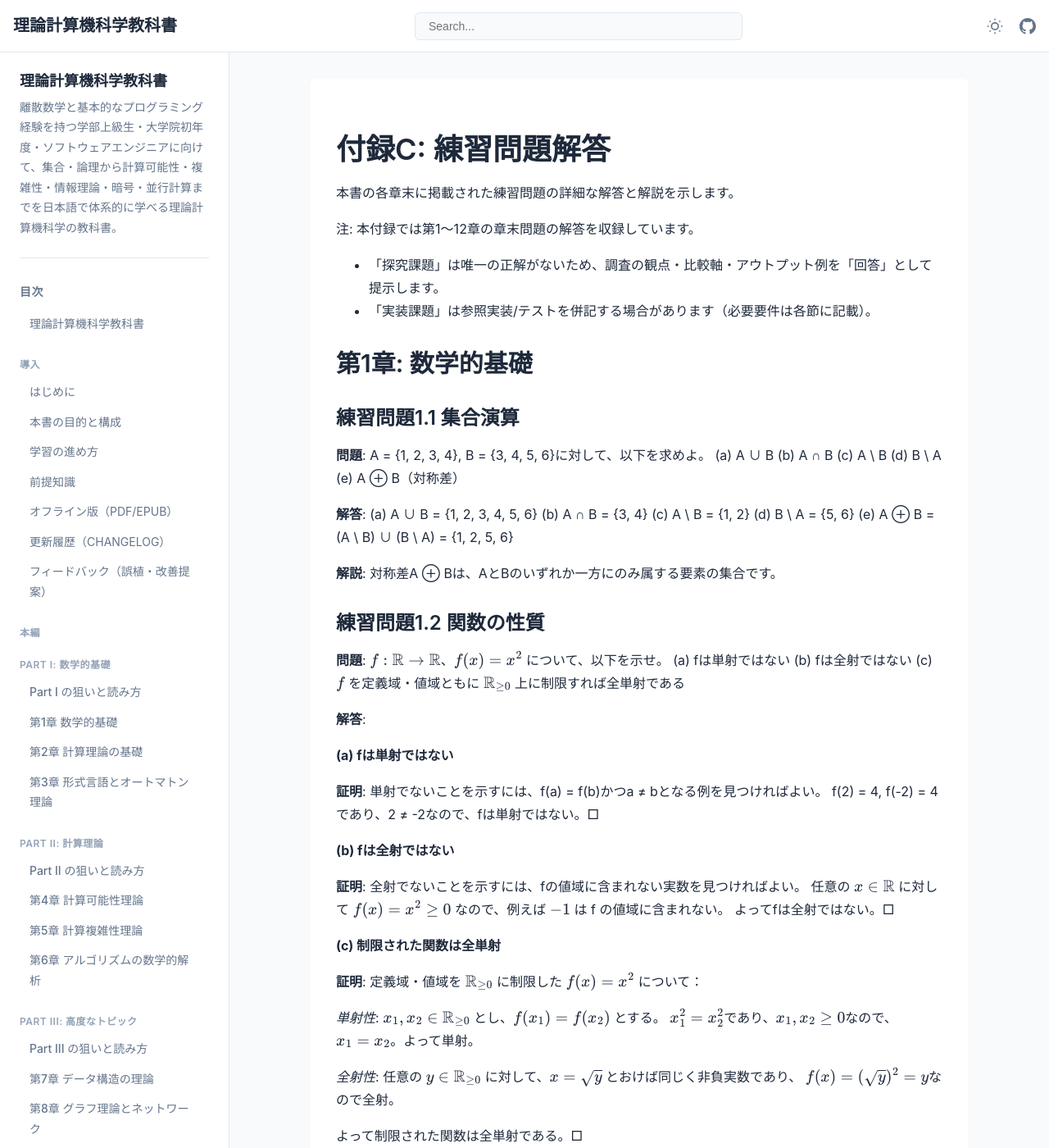
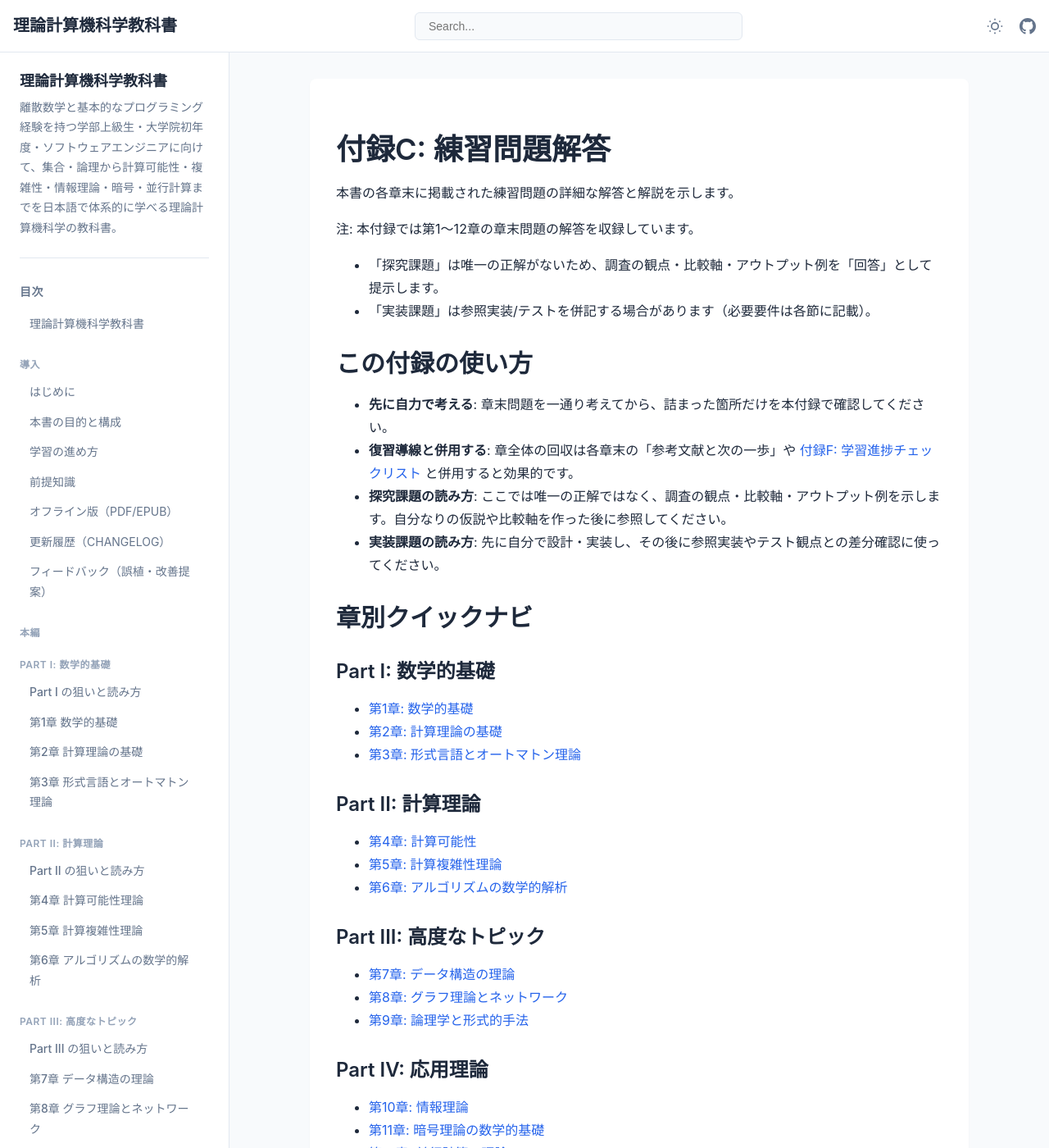
Before and after one commit to itdojp/theoretical-computer-science-textbook, a Jekyll site: the page built from docs/appendices/c.md, in a window 1280 px wide and 1400 px high. Shown: the whole window at 82% size. Built offline with Jekyll 4.4.1, drawn with Linux system fonts in a browser that asks for light colours.

Commit message:
Docs: add reader-facing Appendix C quick navigation

```diff
--- a/docs/appendices/c.md
+++ b/docs/appendices/c.md
@@ -10,6 +10,39 @@ layout: book
 注: 本付録では第1〜12章の章末問題の解答を収録しています。
 - 「探究課題」は唯一の正解がないため、調査の観点・比較軸・アウトプット例を「回答」として提示します。
 - 「実装課題」は参照実装/テストを併記する場合があります（必要要件は各節に記載）。
+
+## この付録の使い方
+
+- **先に自力で考える**: 章末問題を一通り考えてから、詰まった箇所だけを本付録で確認してください。
+- **復習導線と併用する**: 章全体の回収は各章末の「参考文献と次の一歩」や [付録F: 学習進捗チェックリスト]({{ '/appendices/f/' | relative_url }}) と併用すると効果的です。
+- **探究課題の読み方**: ここでは唯一の正解ではなく、調査の観点・比較軸・アウトプット例を示します。自分なりの仮説や比較軸を作った後に参照してください。
+- **実装課題の読み方**: 先に自分で設計・実装し、その後に参照実装やテスト観点との差分確認に使ってください。
+
+## 章別クイックナビ
+
+### Part I: 数学的基礎
+
+- [第1章: 数学的基礎](#ex-sol-ch1)
+- [第2章: 計算理論の基礎](#ex-sol-ch2)
+- [第3章: 形式言語とオートマトン理論](#ex-sol-ch3)
+
+### Part II: 計算理論
+
+- [第4章: 計算可能性](#ex-sol-ch4)
+- [第5章: 計算複雑性理論](#ex-sol-ch5)
+- [第6章: アルゴリズムの数学的解析](#ex-sol-ch6)
+
+### Part III: 高度なトピック
+
+- [第7章: データ構造の理論](#ex-sol-ch7)
+- [第8章: グラフ理論とネットワーク](#ex-sol-ch8)
+- [第9章: 論理学と形式的手法](#ex-sol-ch9)
+
+### Part IV: 応用理論
+
+- [第10章: 情報理論](#ex-sol-ch10)
+- [第11章: 暗号理論の数学的基礎](#ex-sol-ch11)
+- [第12章: 並行計算の理論](#ex-sol-ch12)
 
 ## 第1章: 数学的基礎 {#ex-sol-ch1}
 
--- a/docs/assets/search-data.json
+++ b/docs/assets/search-data.json
@@ -20,7 +20,7 @@
       "url": "/theoretical-computer-science-textbook/appendices/b/"
     },
     {
-      "excerpt": "付録C: 練習問題解答 本書の各章末に掲載された練習問題の詳細な解答と解説を示します。 注: 本付録では第1〜12章の章末問題の解答を収録しています。 - 「探究課題」は唯一の正解がないため、調査の観点・比較軸・アウトプット例を「回答」として提示します。 - 「実装課題」は参照実装/テストを併記する場合があります（必要要件は各節に記載）。 第1章: 数学的基礎 {#ex-sol-ch1} 練習問題1.1 集合演算 問題 : A = {1",
+      "excerpt": "付録C: 練習問題解答 本書の各章末に掲載された練習問題の詳細な解答と解説を示します。 注: 本付録では第1〜12章の章末問題の解答を収録しています。 - 「探究課題」は唯一の正解がないため、調査の観点・比較軸・アウトプット例を「回答」として提示します。 - 「実装課題」は参照実装/テストを併記する場合があります（必要要件は各節に記載）。 この付録の使い方 - 先に自力で考える : 章末問題を一通り考えてから、詰まった箇所だけを本付録で",
       "source_path": "docs/appendices/c.md",
       "title": "付録C: 練習問題解答",
       "url": "/theoretical-computer-science-textbook/appendices/c/"
```
Also changed, not shown: docs/appendices/index.md (+2 -0 lines), src/appendices/c.md (+33 -0 lines), src/appendices/index.md (+2 -0 lines).
